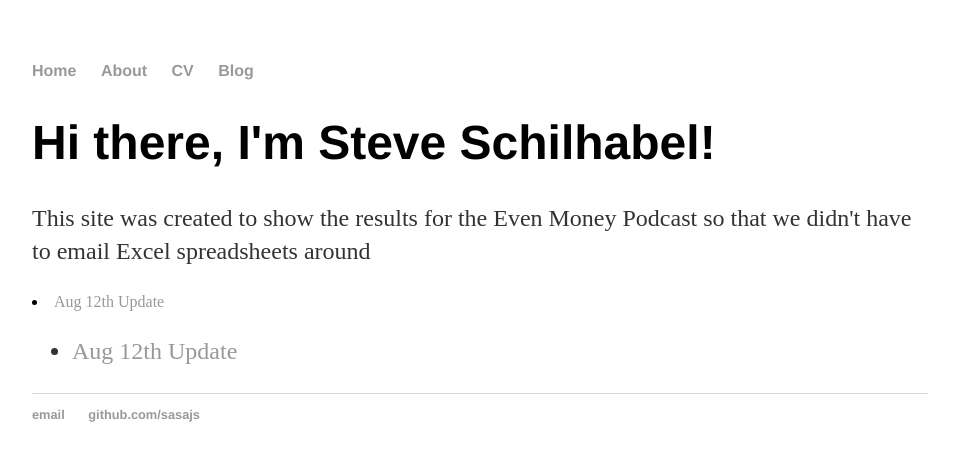
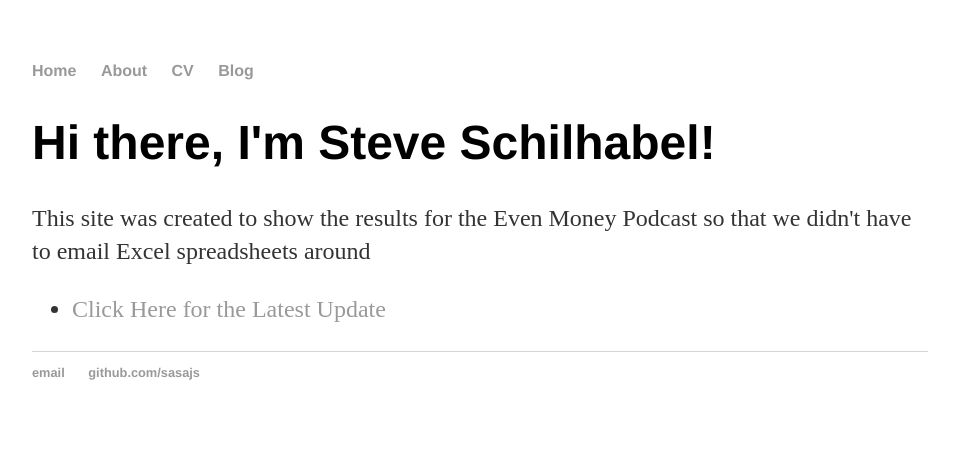
Before and after one commit to tsmith3480/sasajs.github.io, a Jekyll site: the page built from index.html, in a window 1280 px wide. Shown: the top 461 px of the page, without its empty margins (160-1119 px from the left). Built offline with Jekyll 4.4.1, drawn with Linux system fonts in a browser that asks for light colours.

Commit message:
Update index.html

```diff
--- a/index.html
+++ b/index.html
@@ -6,10 +6,9 @@ title: Steve Schilhabel, Even Money
 		<div class="blurb">
 			<h1>Hi there, I'm Steve Schilhabel!</h1>
 			<p>This site was created to show the results for the Even Money Podcast so that we didn't have to email Excel spreadsheets around</p>
-			<li><a href="/summary">Aug 12th Update</a></li>
 
 			<ul>
-   				<li><a href="/summary">Aug 12th Update</a></li>
+   				<li><a href="/summary">Click Here for the Latest Update</a></li>
 			</ul>
 
 		</div>
```
